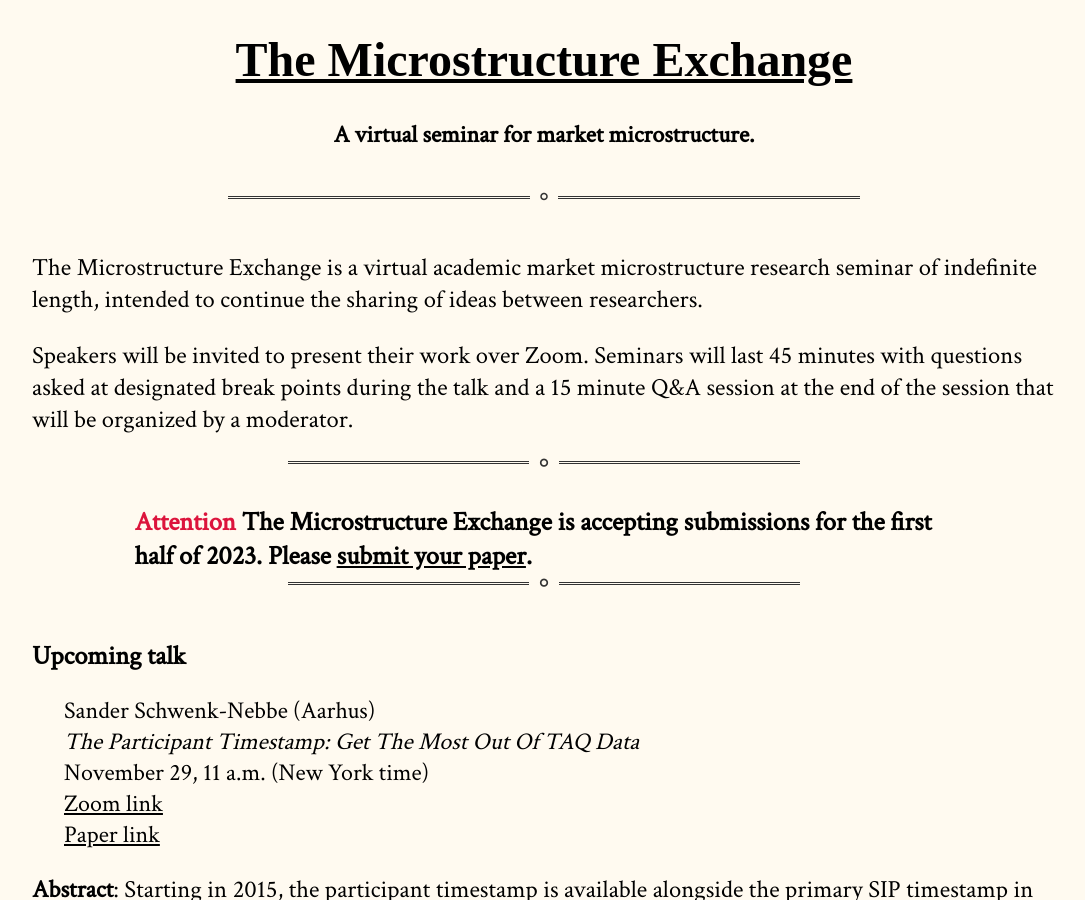
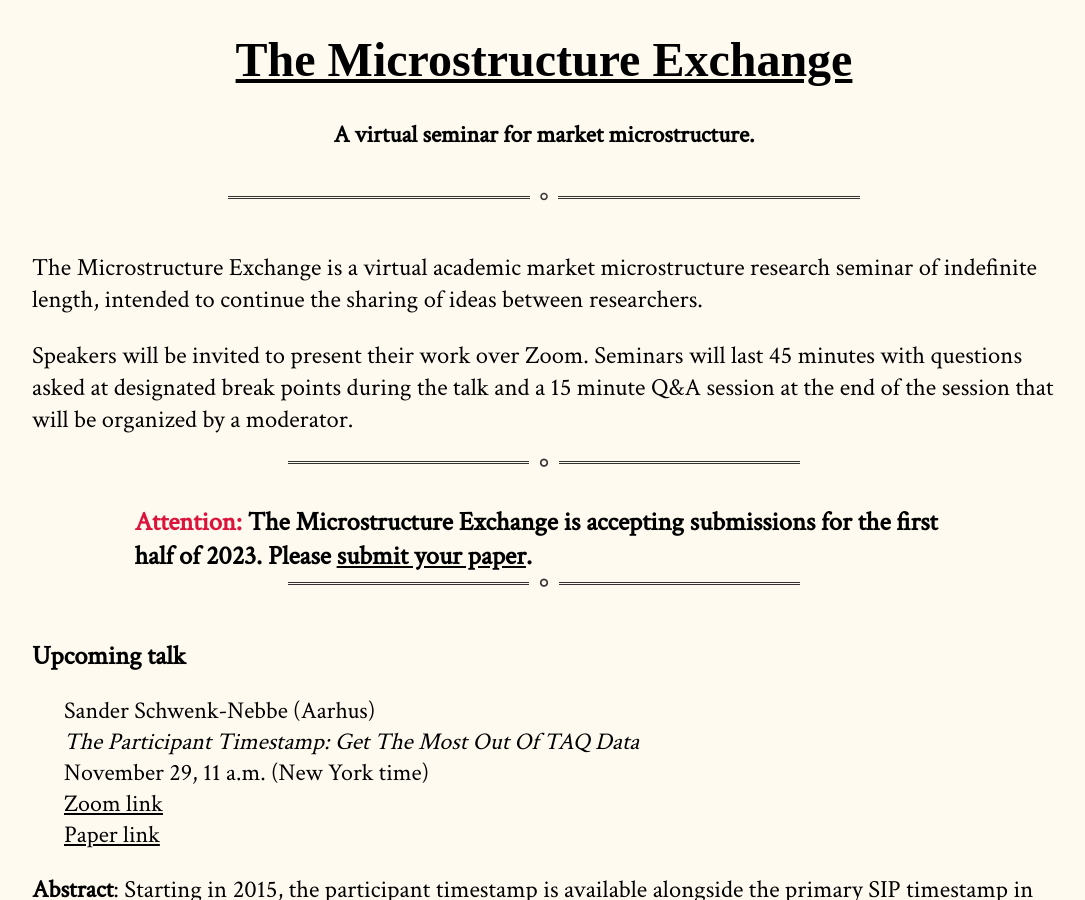
Before and after one commit to cpfiffer/microstructure.exchange, a Jekyll site: the page built from index.md, in a window 1280 px wide and 900 px high. Shown: the whole window, without its empty margins (96-1181 px from the left). Built offline with Jekyll 4.4.1, drawn with Linux system fonts in a browser that asks for light colours; some web fonts are replaced.

Commit message:
Update index.md

```diff
--- a/index.md
+++ b/index.md
@@ -9,7 +9,8 @@ Speakers will be invited to present their work over Zoom. Seminars will last 45
 <hr>
 
 <div class="cfp">
-<span style="color: crimson"> Attention </span> The Microstructure Exchange is accepting submissions for the first half of 2023. Please <a href="https://www.research.net/r/TME-Winter2023">submit your paper</a>.
+<span style="color: crimson"> Attention: </span> The Microstructure Exchange is accepting submissions for the first half of 2023. Please <a href="https://www.research.net/r/TME-Winter2023">submit your paper</a>.
+
 </div>
 
 <hr>
```
